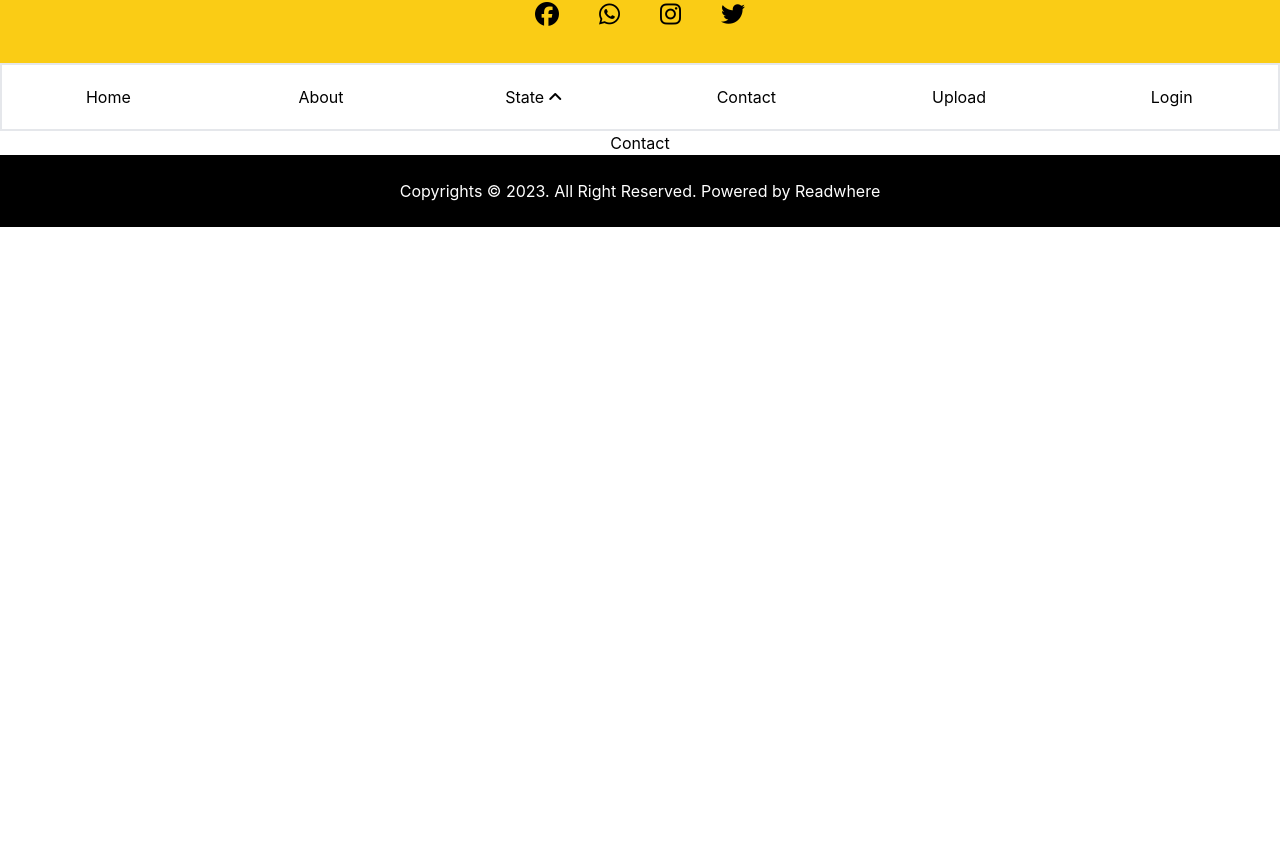
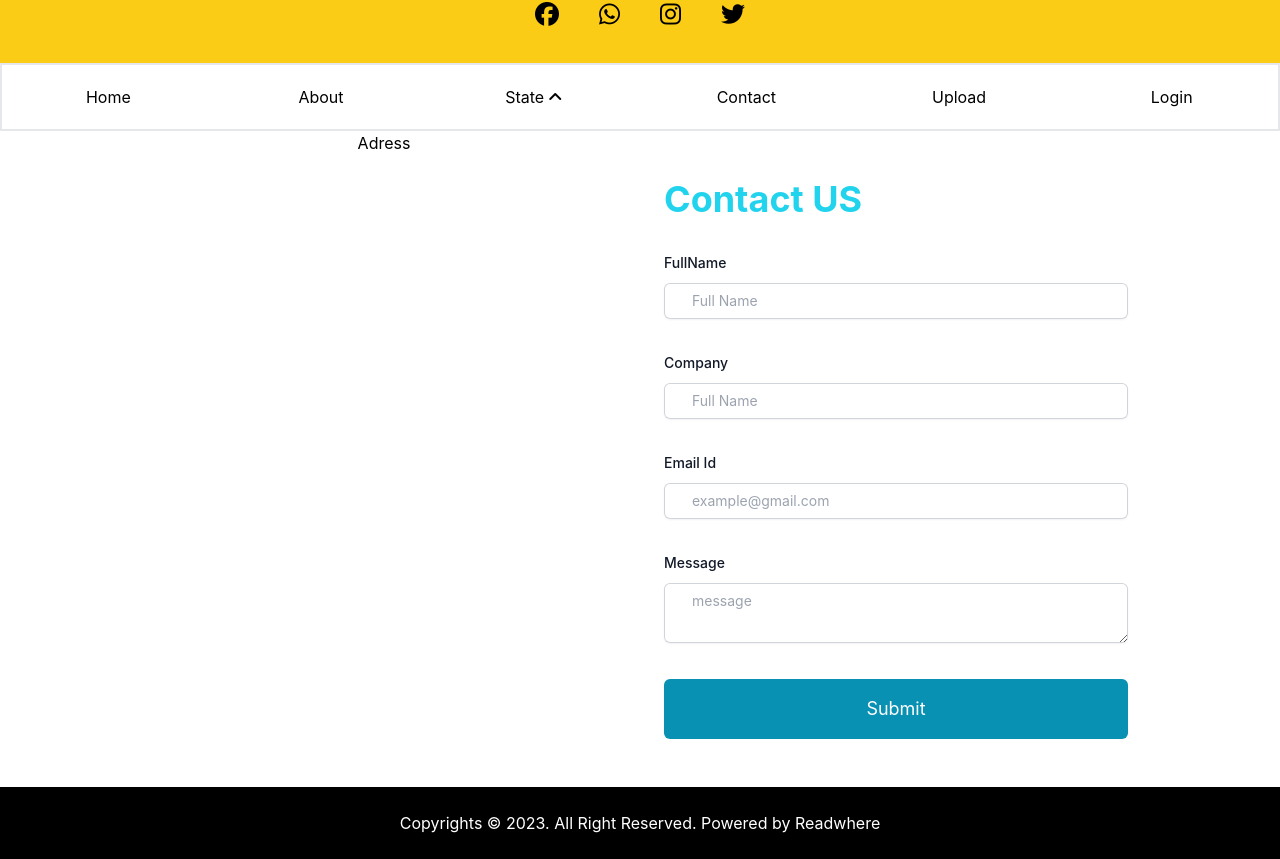
Before and after one commit to LDDevelopers/news, a React (Create React App) app: page /contact in a window 1280 px wide. Shown: the part 353-1212 px from the top of the page. Before the commit the page ends 800 px from the top, so only its background shows below. Built offline with nearby package versions, Linux system fonts and the light colour scheme.

Commit message:
added: address , contactForm component and contact page

```diff
--- /dev/null
+++ b/src/Component/Address.jsx
@@ -0,0 +1,7 @@
+import React from "react";
+
+const Address = () => {
+  return <div>Adress</div>;
+};
+
+export { Address };
--- /dev/null
+++ b/src/Component/ContactForm.jsx
@@ -0,0 +1,87 @@
+import React from "react";
+
+const ContactForm = () => {
+  return (
+    <div>
+      {" "}
+      <form>
+        <div className="my-8">
+          <label
+            htmlFor="fullname"
+            className="block text-sm font-medium leading-6 text-gray-900 text-start"
+          >
+            FullName
+          </label>
+          <div className=" mt-2 rounded-md shadow-sm">
+            <input
+              required
+              type="text"
+              name="fullname"
+              id="fullname"
+              className="block w-full rounded-md border-0 py-1.5 pl-7 pr-20 text-gray-900 ring-1 ring-inset ring-gray-300 placeholder:text-gray-400 focus:ring-2 focus:ring-inset focus:ring-cyan-600 sm:text-sm sm:leading-6"
+              placeholder="Full Name"
+            />
+          </div>
+        </div>
+        <div className="my-8">
+          <label
+            htmlFor="company"
+            className="block text-sm font-medium leading-6 text-gray-900 text-start"
+          >
+            Company
+          </label>
+          <div className=" mt-2 rounded-md shadow-sm">
+            <input
+              required
+              type="text"
+              name="company"
+              id="company"
+              className="block w-full rounded-md border-0 py-1.5 pl-7 pr-20 text-gray-900 ring-1 ring-inset ring-gray-300 placeholder:text-gray-400 focus:ring-2 focus:ring-inset focus:ring-cyan-600 sm:text-sm sm:leading-6"
+              placeholder="Full Name"
+            />
+          </div>
+        </div>
+        <div className="my-8">
+          <label
+            htmlFor="email"
+            className="block text-sm font-medium leading-6 text-gray-900 text-start"
+          >
+            Email Id
+          </label>
+          <div className=" mt-2 rounded-md shadow-sm">
+            <input
+              required
+              type="email"
+              name="email"
+              id="email"
+              className="block w-full rounded-md border-0 py-1.5 pl-7 pr-20 text-gray-900 ring-1 ring-inset ring-gray-300 placeholder:text-gray-400 focus:ring-2 focus:ring-inset focus:ring-cyan-600 sm:text-sm sm:leading-6"
+              placeholder="example@gmail.com"
+            />
+          </div>
+        </div>
+        <div>
+          <label
+            htmlFor="massage"
+            className="block text-sm font-medium leading-6 text-gray-900 text-start"
+          >
+            Message
+          </label>
+          <div className=" mt-2 rounded-md shadow-sm">
+            <textarea
+              required
+              name="massage"
+              id="massage"
+              className="block w-full rounded-md border-0 py-1.5 pl-7 pr-20 text-gray-900 ring-1 ring-inset ring-gray-300 placeholder:text-gray-400 focus:ring-2 focus:ring-inset focus:ring-cyan-600 sm:text-sm sm:leading-6"
+              placeholder="message"
+            />
+          </div>
+        </div>
+        <div className="bg-cyan-600 mt-9 p-4 rounded-md text-white text-lg">
+          <button>Submit</button>
+        </div>
+      </form>
+    </div>
+  );
+};
+
+export { ContactForm };
--- a/src/pages/Contact.jsx
+++ b/src/pages/Contact.jsx
@@ -1,7 +1,22 @@
 import React from "react";
+import { Address, ContactForm } from "../sever";
 
 const Contact = () => {
-  return <div>Contact</div>;
+  return (
+    <div className="w-4/5 mx-auto">
+      <div className="grid grid-cols-6 place-content-center ">
+        <div className="col-span-3 ">
+          <Address />
+        </div>
+        <div className="col-span-3 p-6 my-6">
+          <h2 className="text-4xl font-bold text-start text-cyan-400">
+            Contact US
+          </h2>
+          <ContactForm />
+        </div>
+      </div>
+    </div>
+  );
 };
 
 export { Contact };
--- a/src/sever.js
+++ b/src/sever.js
@@ -9,6 +9,8 @@ import { Login } from "./pages/Auth/Login";
 import { NotFound } from "./pages/NotFound";
 import { PdfView } from "./Component/PdfView";
 import { Contact } from "./pages/Contact";
+import { Address } from "./Component/Address";
+import { ContactForm } from "./Component/ContactForm";
 export {
   PdfView,
   About,
@@ -21,4 +23,6 @@ export {
   Login,
   NotFound,
   Contact,
+  Address,
+  ContactForm,
 };
```
Also changed, not shown: 1 other file (tests, documents, lock files or other folders).
